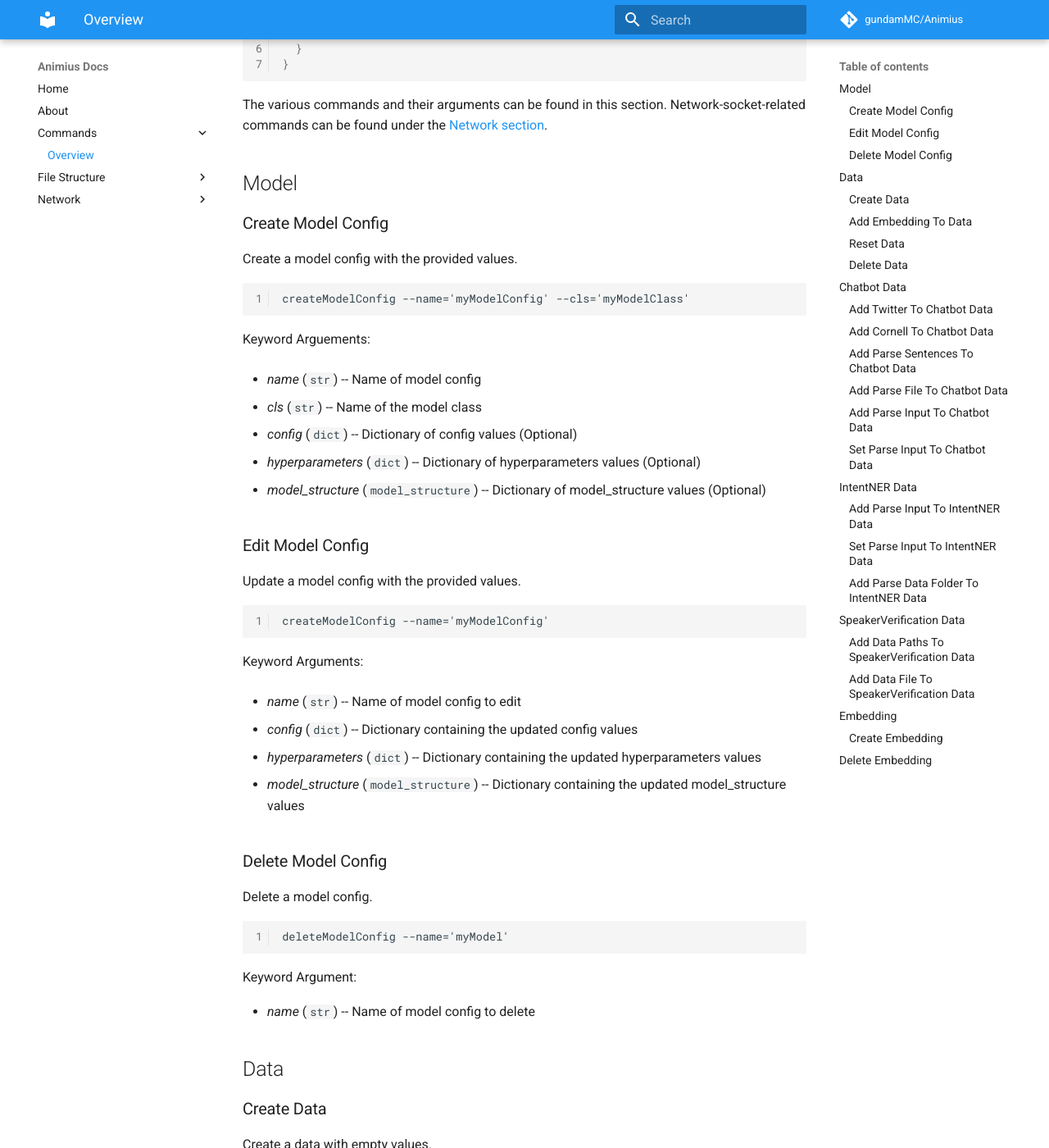
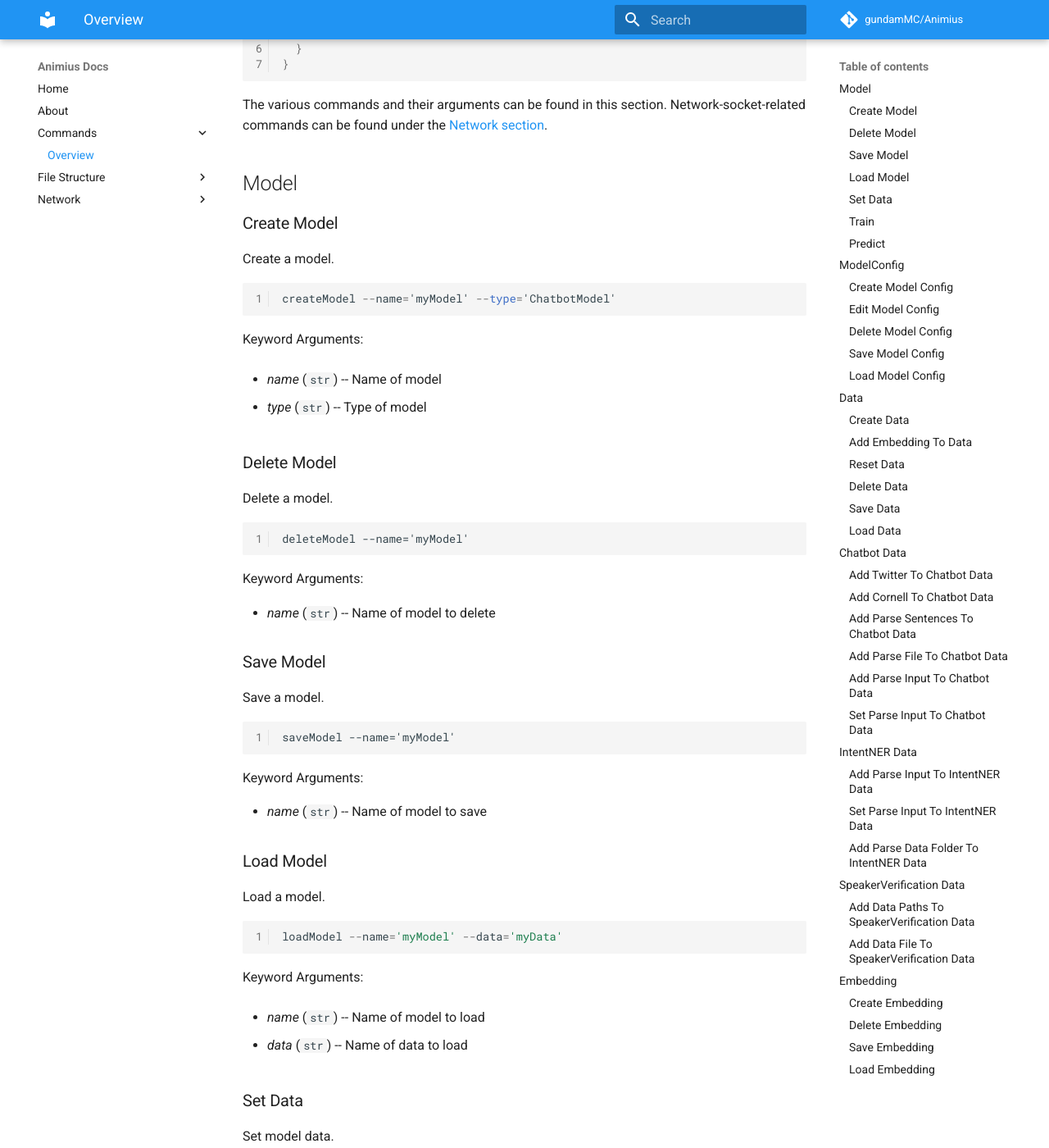
Before and after one commit to gundamMC/animius, an MkDocs documentation site: the page built from docs/commands/overview.md, in a window 1280 px wide and 1400 px high, scrolled down 467 px. Shown: the whole window at 82% size. Built offline with MkDocs 1.6.1 and Material for MkDocs 9.7.7, drawn with Linux system fonts in a browser that asks for light colours; comment, search, counter and statistics services are not loaded; some of the changed text lies outside the part shown.

Commit message:
Update Documentation
Signed-off-by: xAsiimov <admin@xasiimov.com>

````diff
--- a/docs/commands/overview.md
+++ b/docs/commands/overview.md
@@ -19,14 +19,88 @@ The equivalent of this in the network socket would be:
 ```
 
 The various commands and their arguments can be found in this section. Network-socket-related commands can be found under the [Network section](https://gundammc.github.io/Animius/network/overview/).
+##Model
+###Create Model
+Create a model.
+```
+createModel --name='myModel' --type='ChatbotModel'
+```
+Keyword Arguments:
 
-##Model
+* *name* (``str``) -- Name of model
+
+* *type* (``str``) -- Type of model
+
+###Delete Model
+Delete a model.
+```
+deleteModel --name='myModel'
+```
+Keyword Arguments:
+
+* *name* (``str``) -- Name of model to delete
+
+###Save Model
+Save a model.
+```
+saveModel --name='myModel'
+```
+Keyword Arguments:
+
+* *name* (``str``) -- Name of model to save
+
+###Load Model
+Load a model.
+```
+loadModel --name='myModel' --data='myData'
+```
+Keyword Arguments:
+
+* *name* (``str``) -- Name of model to load
+
+* *data* (``str``) -- Name of data to load
+
+###Set Data
+Set model data.
+```
+setData --name='myModel' --data='myData'
+```
+Keyword Arguments:
+
+* *name* (``str``) -- Name of model to set
+
+* *data* (``str``) -- Name of data to set
+
+###Train
+Train a model.
+```
+train --name='myModel' --epoch=20
+```
+Keyword Arguments:
+
+* *name* (``str``) -- Name of model to set
+
+* *epoch* (``int``) -- Number of epoch
+
+###Predict
+Predict a model.
+```
+predict --name='myModel' --input_data='' --save_path=''
+```
+Keyword Arguments:
+
+* *name* (``str``) -- Name of model to predict
+
+* *input_data* (``str``) -- Name of input data
+
+* *save_path* (``str``) -- Path to save result (Optional)
+
+##ModelConfig
 ###Create Model Config
 
 Create a model config with the provided values.
-
 ```
-createModelConfig --name='myModelConfig' --cls='myModelClass'
+createModelConfig --name='myModelConfig' --cls=''
 ```
 Keyword Arguements:
 
@@ -60,11 +134,31 @@ Keyword Arguments:
 
 Delete a model config.
 ```
-deleteModelConfig --name='myModel'
+deleteModelConfig --name='myModelConfig'
 ```
 Keyword Argument:
 
 * *name* (``str``) -- Name of model config to delete
+
+###Save Model Config
+
+Save a model config.
+```
+saveModelConfig --name='myModelConfig'
+```
+Keyword Argument:
+
+* *name*(``str``) -- Name of model config to save
+
+###Load Model Config
+
+Load a model config.
+```
+loadModelConfig --name='myModelConfig'
+```
+Keyword Argument:
+
+* *name*(``str``) -- Name of model config to load
 
 ##Data
 ###Create Data
@@ -110,6 +204,23 @@ Keyword Arguments:
 
 * *name* (``str``) -- Name of data to delete
 
+###Save Data
+Save a data.
+```
+saveData --name='myData'
+```
+Keyword Arguments:
+
+* *name* (``str``) -- Name of data to save
+
+###Load Data
+Load a data.
+```
+loadData --name='myData'
+```
+Keyword Arguments:
+
+* *name* (``str``) -- Name of data to load
 
 ##Chatbot Data
 ###Add Twitter To Chatbot Data
@@ -259,7 +370,7 @@ Keyword Arguments:
 
 * *vocab_size* (``int``) -- Maximum number of tokens to read from embedding file (Optional)
 
-##Delete Embedding
+###Delete Embedding
 Delete a word embedding.
 ```
 deleteEmbedding --name='myEmbedding'
@@ -267,3 +378,21 @@ deleteEmbedding --name='myEmbedding'
 Keyword Arguments:
 
 * *name* (``str``) -- Name of embedding to delete
+
+###Save Embedding
+Save an embedding.
+```
+saveEmbedding --name='myEmbedding'
+```
+Keyword Arguments:
+
+* *name* (``str``) -- Name of embedding to save
+
+###Load Embedding
+Load an embedding.
+```
+loadEmbedding --name='myEmbedding'
+```
+Keyword Arguments:
+
+* *name* (``str``) -- Name of embedding to load
````
Also changed, not shown: other parts of docs/commands/overview.md (+6 -6 lines), docs/file structure/overview.md (+1 -1 lines), docs/network/authentication.md (+1 -1 lines), docs/network/overview.md (+4 -4 lines).
